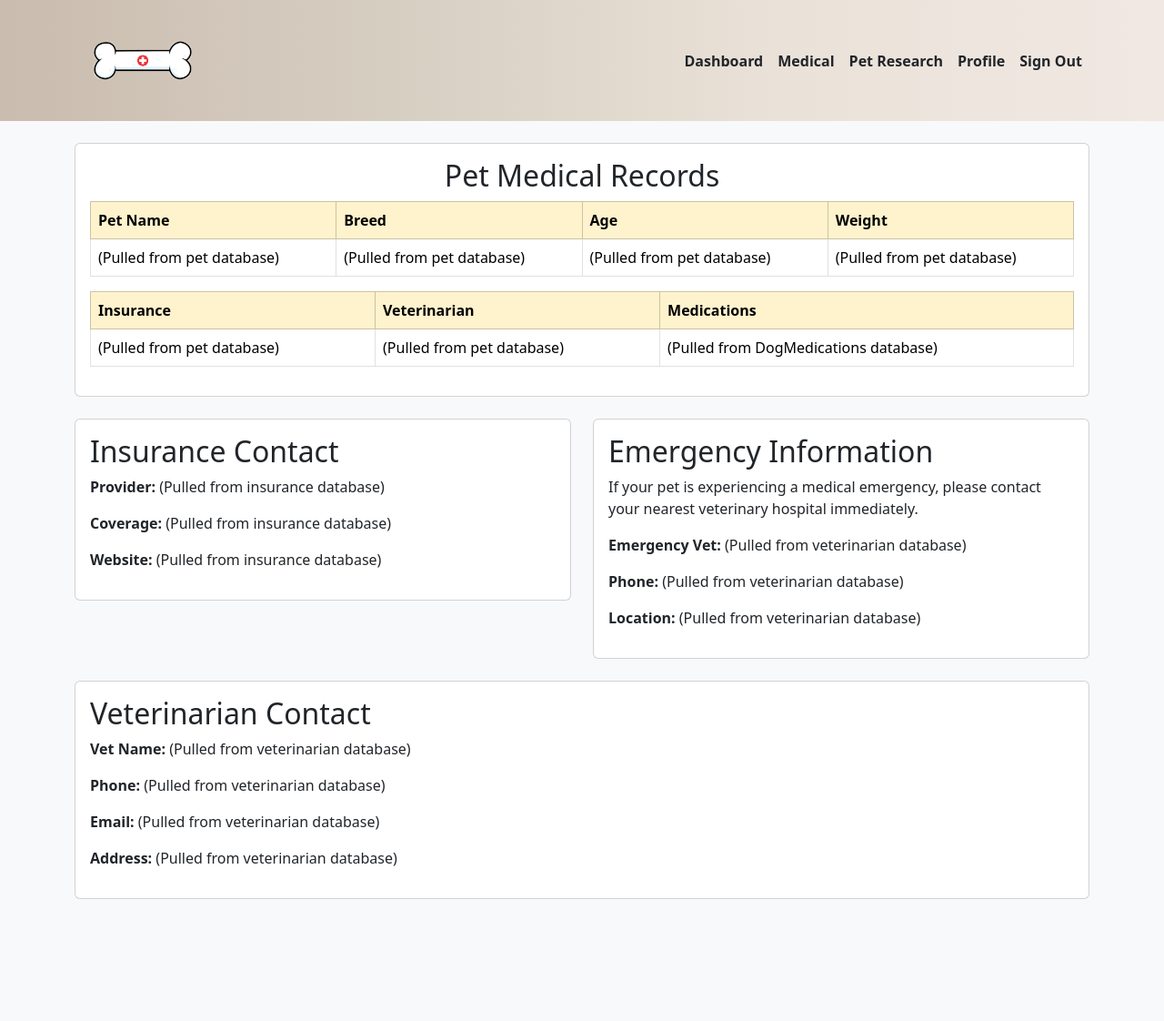
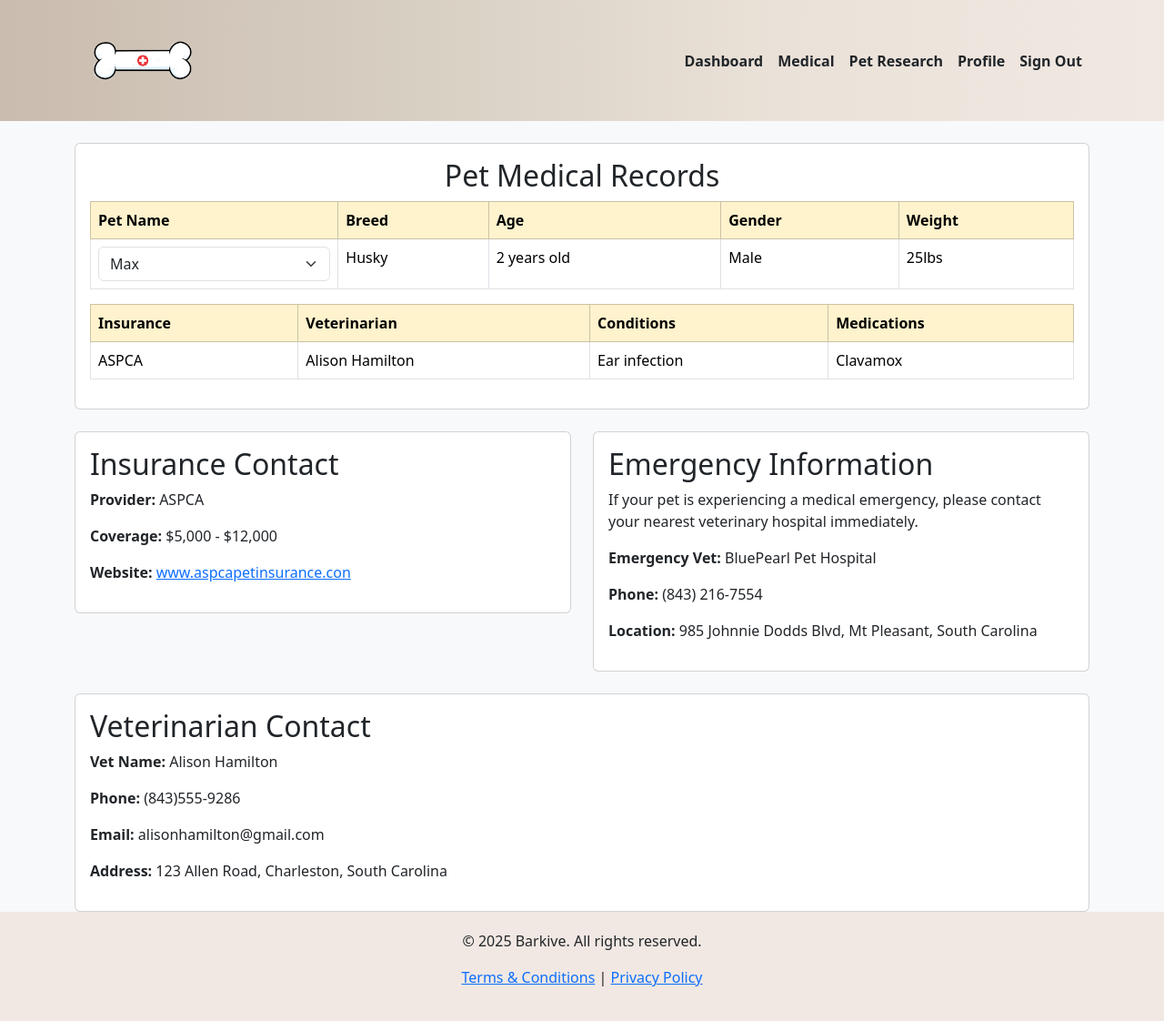
Before and after one commit to ianicek/Barkive, a plain HTML site: page frontend/medical.html in a window 1280 px wide. Shown: the whole page at 91% size. Before the commit the page ends 988 px from the top, so only its background shows below. Drawn offline with nearby package versions, Linux system fonts and the light colour scheme.

Commit message:
added a footer to pages

```diff
--- a/frontend/medical.html
+++ b/frontend/medical.html
@@ -12,6 +12,11 @@
         }
         .navbar-nav .nav-link:hover {
         color: #007bff !important;
+        }
+        footer {
+        background-color: #F1E8E3;
+        padding: 20px 0;
+        text-align: center;
         }
     </style>
 </head>
@@ -48,31 +53,41 @@
                                     <th>Pet Name</th>
                                     <th>Breed</th>
                                     <th>Age</th>
+                                    <th>Gender</th>
                                     <th>Weight</th>
                                 </tr>
                             </thead>
                             <tbody>
                                 <tr>
-                                    <td>(Pulled from pet database)</td>
-                                    <td>(Pulled from pet database)</td>
-                                    <td>(Pulled from pet database)</td>
-                                    <td>(Pulled from pet database)</td>
+                                    <td>
+                                        <select class="form-select" id="petSelect" onchange="updatePetDetails()">
+                                            <option value="Max">Max</option>
+                                            <option value="Ruby">Ruby</option>
+                                        </select>
+                                    </td>
+                                    <td id="breed">Husky</td>
+                                    <td id="age">2 years old</td>
+                                    <td id="gender">Male</td>
+                                    <td id="weight">25lbs</td>
                                 </tr>
                             </tbody>
                         </table>
+
                         <table class="table table-bordered">
                             <thead class="table-warning">
                                 <tr>
                                     <th>Insurance</th>
                                     <th>Veterinarian</th>
+                                    <th>Conditions</th>
                                     <th>Medications</th>
                                 </tr>
                             </thead>
                             <tbody>
                                 <tr>
-                                    <td>(Pulled from pet database)</td>
-                                    <td>(Pulled from pet database)</td>
-                                    <td>(Pulled from DogMedications database)</td>
+                                    <td id="insurance">ASPCA</td>
+                                    <td id="vet">Alison Hamilton</td>
+                                    <td id="conditions">Ear infection</td>
+                                    <td id="medications">Clavamox</td>
                                 </tr>
                             </tbody>
                         </table>
@@ -85,18 +100,18 @@
             <div class="col-md-6">
                 <div class="card p-3">
                     <h2 class="text-dark">Insurance Contact</h2>
-                    <p><strong>Provider:</strong> (Pulled from insurance database)</p>
-                    <p><strong>Coverage:</strong> (Pulled from insurance database)</p>
-                    <p><strong>Website:</strong> (Pulled from insurance database)</p>
+                    <p><strong>Provider:</strong> ASPCA</p>
+                    <p><strong>Coverage:</strong> $5,000 - $12,000</p>
+                    <p><strong>Website:</strong> <a href="https://www.aspcapetinsurance.com"> www.aspcapetinsurance.con</a></p>
                 </div>
             </div>
             <div class="col-md-6">
                 <div class="card p-3">
                     <h2 class="text-dark">Emergency Information</h2>
                     <p>If your pet is experiencing a medical emergency, please contact your nearest veterinary hospital immediately.</p>
-                    <p><strong>Emergency Vet:</strong> (Pulled from veterinarian database)</p>
-                    <p><strong>Phone:</strong> (Pulled from veterinarian database)</p>
-                    <p><strong>Location:</strong> (Pulled from veterinarian database)</p>
+                    <p><strong>Emergency Vet:</strong> BluePearl Pet Hospital</p>
+                    <p><strong>Phone:</strong> (843) 216-7554</p>
+                    <p><strong>Location:</strong>  985 Johnnie Dodds Blvd, Mt Pleasant, South Carolina</p>
                 </div>
             </div>
         </div>
@@ -105,13 +120,62 @@
             <div class="col-md-12">
                 <div class="card p-3">
                     <h2 class="text-dark">Veterinarian Contact</h2>
-                    <p><strong>Vet Name:</strong> (Pulled from veterinarian database)</p>
-                    <p><strong>Phone:</strong> (Pulled from veterinarian database)</p>
-                    <p><strong>Email:</strong> (Pulled from veterinarian database)</p>
-                    <p><strong>Address:</strong> (Pulled from veterinarian database)</p>
+                    <p><strong>Vet Name:</strong> Alison Hamilton</p>
+                    <p><strong>Phone:</strong> (843)555-9286</p>
+                    <p><strong>Email:</strong> alisonhamilton@gmail.com</p>
+                    <p><strong>Address:</strong> 123 Allen Road, Charleston, South Carolina</p>
                 </div>
             </div>
         </div>
     </div>
+    <footer>
+        <div class="container">
+            <p>&copy; 2025 Barkive. All rights reserved.</p>
+            <p><a href="terms.html">Terms & Conditions</a> | <a href="privacy.html">Privacy Policy</a></p>
+        </div>
+    </footer>
+
+    <script>
+ const petData = {
+        Max: {
+            breed: "Husky",
+            age: "2 years old",
+            gender: "Male",
+            weight: "25lbs",
+            insurance: "ASPCA",
+            vet: "Alison Hamilton",
+            conditions: "Ear infection",
+            medications: "Clavamox"
+        },
+        Ruby: {
+            breed: "Corgi",
+            age: "5 years old",
+            gender: "Female",
+            weight: "15lbs",
+            insurance: "ASPCA",
+            vet: "Alison Hamilton",
+            conditions: "Arthritis",
+            medications: "Rimadyl"
+        },
+    };
+
+    function updatePetDetails() {
+        const selectedPet = document.getElementById("petSelect").value;
+        const pet = petData[selectedPet];
+
+        // Update first table
+        document.getElementById("breed").innerText = pet.breed;
+        document.getElementById("age").innerText = pet.age;
+        document.getElementById("gender").innerText = pet.gender;
+        document.getElementById("weight").innerText = pet.weight;
+
+        // Update second table
+        document.getElementById("insurance").innerText = pet.insurance;
+        document.getElementById("vet").innerText = pet.vet;
+        document.getElementById("conditions").innerText = pet.conditions;
+        document.getElementById("medications").innerText = pet.medications;
+    }
+    </script>
+
 </body>
 </html>
```
Also changed, not shown: frontend/dashboard.html (+2 -2 lines), frontend/profile.html (+11 -1 lines), frontend/research.html (+12 -0 lines).
